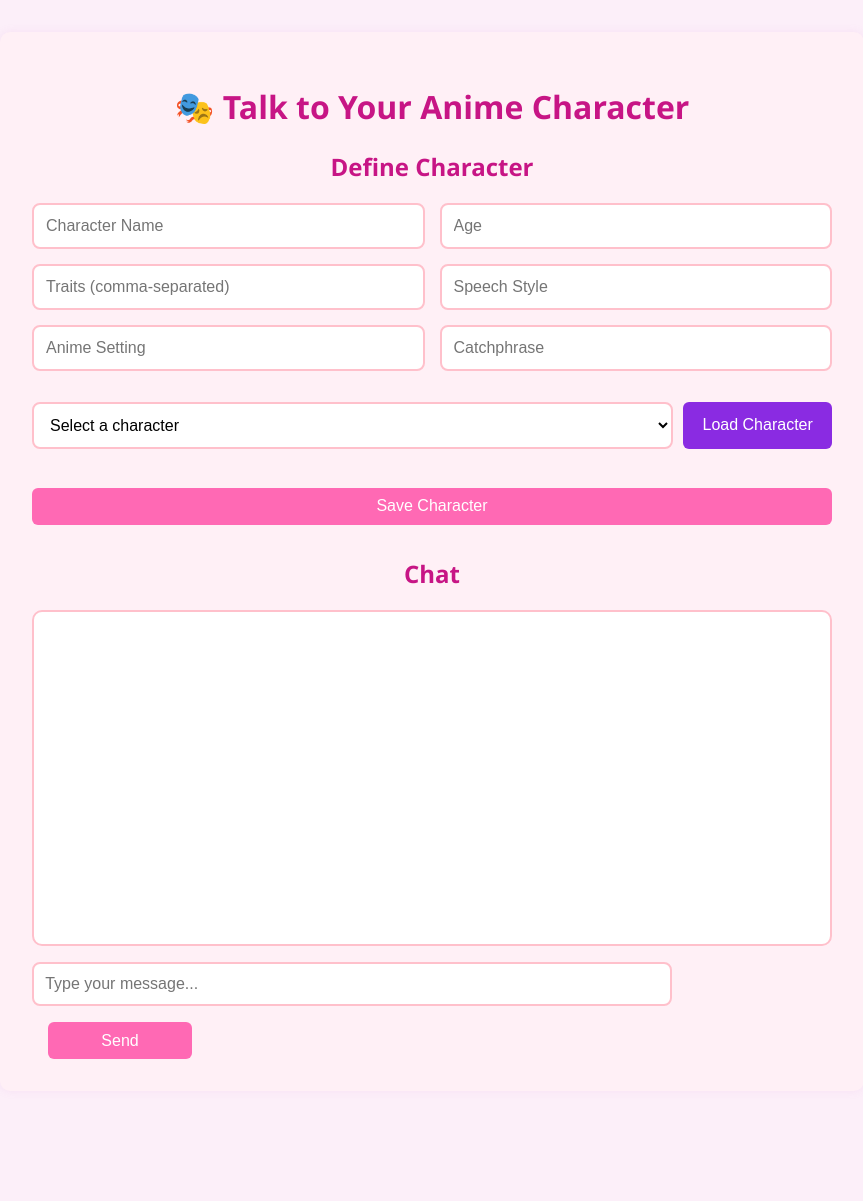
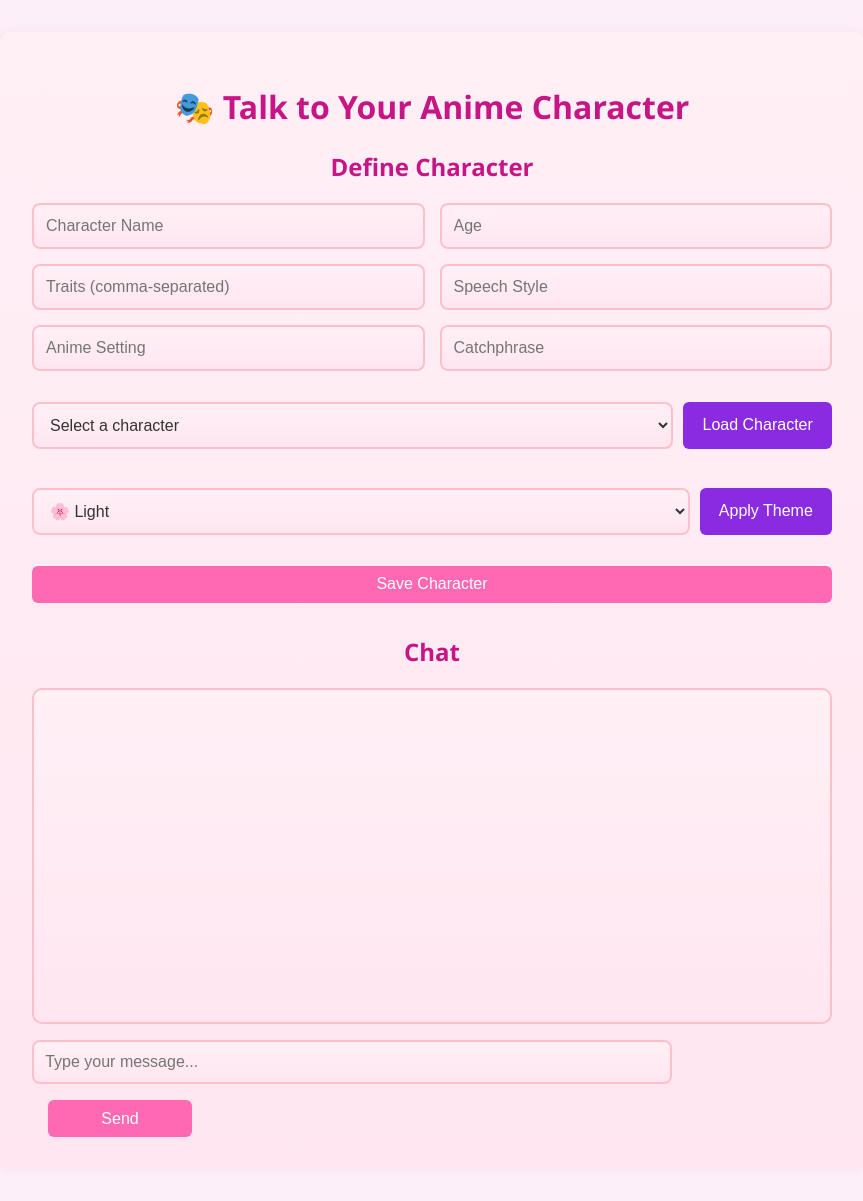
Before and after one commit to jbkun069/AnimeChatCraft, a Flask app: page / in a window 1280 px wide. Shown: the whole page, without its empty margins (208-1071 px from the left). Before the commit the page ends 1059 px from the top, so only its background shows below. Run offline with Flask 3, Linux system fonts and the light colour scheme; some libraries are stand-ins or nearby versions.

Commit message:
Add theme management functionality with theme selection and application

```diff
--- a/static/script.js
+++ b/static/script.js
@@ -133,4 +133,33 @@ async function loadCharacterList() {
 
 document.addEventListener("DOMContentLoaded", async () => {
   await loadCharacterList();
+  loadSavedTheme();
 });
+
+// Theme management functions
+function applySelectedTheme() {
+  const themeSelect = document.getElementById("theme-select");
+  const selectedTheme = themeSelect.value;
+
+  if (selectedTheme) {
+    applyTheme(selectedTheme);
+    saveTheme(selectedTheme);
+  }
+}
+
+function applyTheme(theme) {
+  document.documentElement.setAttribute('data-theme', theme);
+}
+
+function saveTheme(theme) {
+  localStorage.setItem('selectedTheme', theme);
+}
+
+function loadSavedTheme() {
+  const savedTheme = localStorage.getItem('selectedTheme') || 'light';
+  applyTheme(savedTheme);
+
+  // Update the select dropdown to show the current theme
+  const themeSelect = document.getElementById("theme-select");
+  themeSelect.value = savedTheme;
+}
--- a/static/styles.css
+++ b/static/styles.css
@@ -1,56 +1,145 @@
 /* styles.css */
+
+/* Light Sakura (Default) */
+:root[data-theme="light"] {
+  --background: #fceff9;
+  --container-bg: linear-gradient(180deg, #fff0f6, #ffe6f0);
+  --text: #333;
+  --heading: #c71585;
+  --input-border: #ffc0cb;
+  --button-bg: #ff69b4;
+  --button-hover: #ff1493;
+  --user-msg-bg: #d8f0ff;
+  --user-msg-border: #a3d2f4;
+  --bot-msg-bg: #ffe1f0;
+  --bot-msg-border: #f4a3c2;
+  --load-button-bg: #8a2be2;
+  --load-button-hover: #6a1ba7;
+}
+
+/* Dark Midnight */
+:root[data-theme="dark"] {
+  --background: #1a1a2f;
+  --container-bg: #2a1a3f;
+  --text: #e0e0e0;
+  --heading: #ff69b4;
+  --input-border: #7a4a8a;
+  --button-bg: #ff69b4;
+  --button-hover: #ff1493;
+  --user-msg-bg: #4a6a9a;
+  --user-msg-border: #2a4a7a;
+  --bot-msg-bg: #7a4a8a;
+  --bot-msg-border: #5a2a6a;
+  --load-button-bg: #8a2be2;
+  --load-button-hover: #6a1ba7;
+}
+
+/* Neon Tokyo */
+:root[data-theme="neon"] {
+  --background: linear-gradient(45deg, #1e1e3f, #3b1a45);
+  --container-bg: rgba(0, 0, 0, 0.7);
+  --text: #e0e0ff;
+  --heading: #ff00ff;
+  --input-border: #00b7eb;
+  --button-bg: #ff00ff;
+  --button-hover: #cc00cc;
+  --user-msg-bg: #4a6a9a;
+  --user-msg-border: #2a4a7a;
+  --bot-msg-bg: #7a4a8a;
+  --bot-msg-border: #5a2a6a;
+  --load-button-bg: #00b7eb;
+  --load-button-hover: #0099cc;
+}
+
+/* Forest Shrine */
+:root[data-theme="forest"] {
+  --background: #e6f0e6;
+  --container-bg: #f0f7f0;
+  --text: #2a2a2a;
+  --heading: #4a7043;
+  --input-border: #8ab87a;
+  --button-bg: #6b8e23;
+  --button-hover: #556b2f;
+  --user-msg-bg: #d4e4d4;
+  --user-msg-border: #a3c2a3;
+  --bot-msg-bg: #e0e8d0;
+  --bot-msg-border: #b8c2a8;
+  --load-button-bg: #6b8e23;
+  --load-button-hover: #556b2f;
+}
+
+/* Sunset Beach */
+:root[data-theme="sunset"] {
+  --background: linear-gradient(180deg, #ff9966, #ff5e62);
+  --container-bg: #fff5e6;
+  --text: #333;
+  --heading: #ff4500;
+  --input-border: #ff8c69;
+  --button-bg: #ff6347;
+  --button-hover: #e55337;
+  --user-msg-bg: #ffe4cc;
+  --user-msg-border: #ffcc99;
+  --bot-msg-bg: #ffddd2;
+  --bot-msg-border: #ffbbaa;
+  --load-button-bg: #ff6347;
+  --load-button-hover: #e55337;
+}
 
 body {
   margin: 0;
   font-family: 'Segoe UI', Tahoma, Geneva, Verdana, sans-serif;
-  background-color: #fceff9;
-  color: #333;
+  background: var(--background, #fceff9);
+  color: var(--text, #333);
+  transition: background 0.5s ease, color 0.5s ease;
 }
 
 .container {
   max-width: 800px;
   margin: 2rem auto;
   padding: 2rem;
-  background: #fff0f6;
+  background: var(--container-bg, #fff0f6);
   border-radius: 10px;
   box-shadow: 0 0 10px rgba(200, 100, 200, 0.1);
+  transition: background 0.5s ease, box-shadow 0.5s ease;
 }
 
 h1, h2 {
   text-align: center;
-  color: #c71585;
+  color: var(--heading, #c71585);
 }
 
 input[type="text"], input[type="number"] {
   width: 100%;
   padding: 0.75rem;
   margin-bottom: 1rem;
-  border: 2px solid #ffc0cb;
+  border: 2px solid var(--input-border, #ffc0cb);
   border-radius: 8px;
   font-size: 1rem;
   box-sizing: border-box;
-  transition: border-color 0.3s ease, box-shadow 0.3s ease;
+  background: var(--container-bg, #fff0f6);
+  color: var(--text, #333);
+  transition: border-color 0.3s ease, box-shadow 0.3s ease, background 0.5s ease, color 0.5s ease;
 }
 
 input[type="text"]:focus, input[type="number"]:focus {
   outline: none;
-  border-color: #ff69b4;
+  border-color: var(--button-bg, #ff69b4);
   box-shadow: 0 0 0 3px rgba(255, 105, 180, 0.1);
 }
 
 button {
-  background-color: #ff69b4;
+  background-color: var(--button-bg, #ff69b4);
   color: white;
   padding: 0.6rem 1.2rem;
   border: none;
   border-radius: 6px;
   font-size: 1rem;
   cursor: pointer;
-  transition: background 0.3s;
+  transition: background 0.3s ease;
 }
 
 button:hover {
-  background-color: #ff1493;
+  background-color: var(--button-hover, #ff1493);
 }
 
 #chat-section {
@@ -60,14 +149,15 @@ button:hover {
 #chat-box {
   height: 300px;
   overflow-y: auto;
-  background: #fff;
-  border: 2px solid #ffc0cb;
+  background: var(--container-bg, #fff0f6);
+  border: 2px solid var(--input-border, #ffc0cb);
   border-radius: 10px;
   padding: 1rem;
   margin-bottom: 1rem;
   display: flex;
   flex-direction: column;
   gap: 1rem;
+  transition: background 0.5s ease, border-color 0.5s ease;
 }
 
 /* Chat bubbles */
@@ -77,27 +167,31 @@ button:hover {
   border-radius: 10px;
   font-size: 1rem;
   line-height: 1.4;
+  transition: background-color 0.5s ease, border-color 0.5s ease;
 }
 
 .user-msg {
   align-self: flex-end;
-  background-color: #d8f0ff;
-  border: 1px solid #a3d2f4;
+  background-color: var(--user-msg-bg, #d8f0ff);
+  border: 1px solid var(--user-msg-border, #a3d2f4);
 }
 
 .bot-msg {
   align-self: flex-start;
-  background-color: #ffe1f0;
-  border: 1px solid #f4a3c2;
+  background-color: var(--bot-msg-bg, #ffe1f0);
+  border: 1px solid var(--bot-msg-border, #f4a3c2);
   font-style: italic;
 }
 
 #user-input {
   width: 80%;
   padding: 0.7rem;
-  border: 2px solid #ffc0cb;
+  border: 2px solid var(--input-border, #ffc0cb);
   border-radius: 8px;
   font-size: 1rem;
+  background: var(--container-bg, #fff0f6);
+  color: var(--text, #333);
+  transition: border-color 0.3s ease, background 0.5s ease, color 0.5s ease;
 }
 
 #chat-section button {
@@ -132,20 +226,28 @@ button:hover {
   margin: 1rem 0;
 }
 
-#character-select {
+#theme-select-container {
+  grid-column: span 2;
+  display: flex;
+  gap: 10px;
+  margin: 0.5rem 0;
+}
+
+#character-select, #theme-select {
   flex: 1;
   padding: 0.75rem;
-  border: 2px solid #ffc0cb;
+  border: 2px solid var(--input-border, #ffc0cb);
   border-radius: 8px;
   font-size: 1rem;
   box-sizing: border-box;
-  background-color: white;
-  transition: border-color 0.3s ease, box-shadow 0.3s ease;
+  background: var(--container-bg, #fff0f6);
+  color: var(--text, #333);
+  transition: border-color 0.3s ease, box-shadow 0.3s ease, background 0.5s ease, color 0.5s ease;
 }
 
-#character-select:focus {
+#character-select:focus, #theme-select:focus {
   outline: none;
-  border-color: #ff69b4;
+  border-color: var(--button-bg, #ff69b4);
   box-shadow: 0 0 0 3px rgba(255, 105, 180, 0.1);
 }
 
@@ -161,17 +263,25 @@ button:hover {
 }
 
 .load-button {
-  background-color: #8a2be2;
+  background-color: var(--load-button-bg, #8a2be2);
 }
 
 .load-button:hover {
-  background-color: #6a1ba7;
+  background-color: var(--load-button-hover, #6a1ba7);
+}
+
+.theme-button {
+  background-color: var(--load-button-bg, #8a2be2);
+}
+
+.theme-button:hover {
+  background-color: var(--load-button-hover, #6a1ba7);
 }
 
 .save-button {
-  background-color: #ff69b4;
+  background-color: var(--button-bg, #ff69b4);
 }
 
 .save-button:hover {
-  background-color: #ff1493;
+  background-color: var(--button-hover, #ff1493);
 }
--- a/templates/index.html
+++ b/templates/index.html
@@ -28,6 +28,17 @@
           <button type="button" class="load-button" onclick="loadCharacter()">Load Character</button>
         </div>
 
+        <div id="theme-select-container">
+          <select id="theme-select" aria-label="Select theme">
+            <option value="light">🌸 Light</option>
+            <option value="dark">🌙 Dark</option>
+            <option value="neon">🌆 Neon</option>
+            <option value="forest">🌲 Forest</option>
+            <option value="sunset">🌅 Sunset</option>
+          </select>
+          <button type="button" class="theme-button" onclick="applySelectedTheme()">Apply Theme</button>
+        </div>
+
         <div id="character-actions">
           <button type="submit" class="save-button">Save Character</button>
         </div>
```
